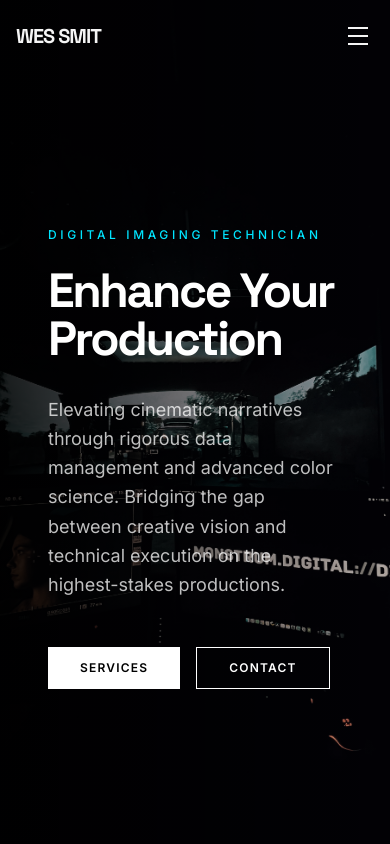
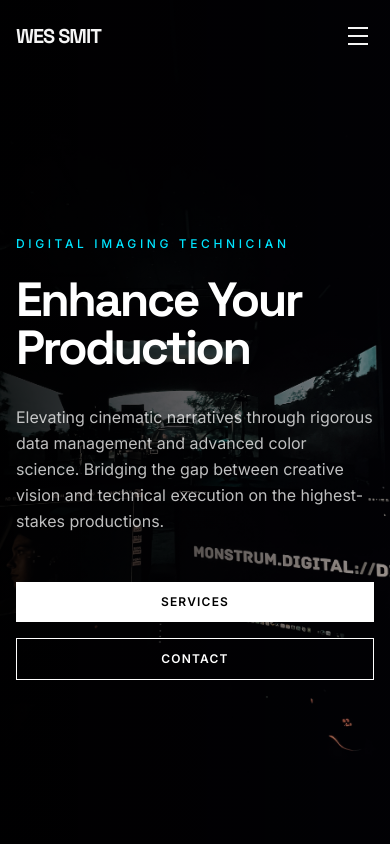
Before and after one commit to wessmit99-dev/DIT-Portfolio, a React (Vite) app: page / in a window 390 px wide. Shown: the top 844 px of the page. Built offline with nearby package versions, Linux system fonts and the light colour scheme.

Commit message:
feat: responsive hero — stacked buttons and padding on mobile

```diff
--- a/src/pages/home/Hero.tsx
+++ b/src/pages/home/Hero.tsx
@@ -21,12 +21,12 @@ export default function Hero({ data }: HeroProps) {
       {/* Dark overlay */}
       <div
         className="absolute inset-0"
-        style={{ background: 'linear-gradient(to right, rgba(0,0,0,0.85) 0%, rgba(0,0,0,0.45) 60%, rgba(0,0,0,0.2) 100%)' }}
+        style={{ background: 'linear-gradient(to right, rgba(0,0,0,0.85) 0%, rgba(0,0,0,0.55) 60%, rgba(0,0,0,0.3) 100%)' }}
       />
 
       {/* Content */}
       <div
-        className="relative z-10 flex flex-col justify-center px-12 mx-auto h-full"
+        className="relative z-10 flex flex-col justify-center px-4 sm:px-12 mx-auto h-full"
         style={{ maxWidth: '1920px', paddingTop: '72px', minHeight: '100vh' }}
       >
         <span
@@ -48,13 +48,13 @@ export default function Hero({ data }: HeroProps) {
         </h1>
 
         <p
-          className="text-lg leading-relaxed max-w-2xl mb-12"
+          className="text-base sm:text-lg leading-relaxed max-w-2xl mb-12"
           style={{ color: 'rgba(255,255,255,0.75)' }}
         >
           {data.body}
         </p>
 
-        <div className="flex flex-wrap gap-4">
+        <div className="flex flex-col sm:flex-row gap-4">
           <Button variant="primary" href={data.primaryCtaHref}>
             {data.primaryCtaLabel}
           </Button>
```
